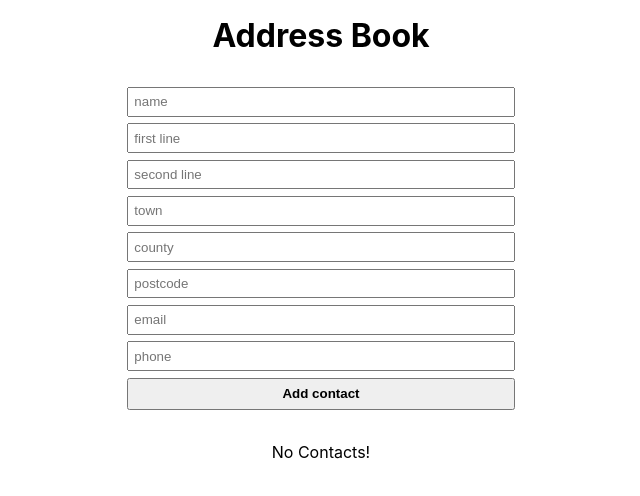
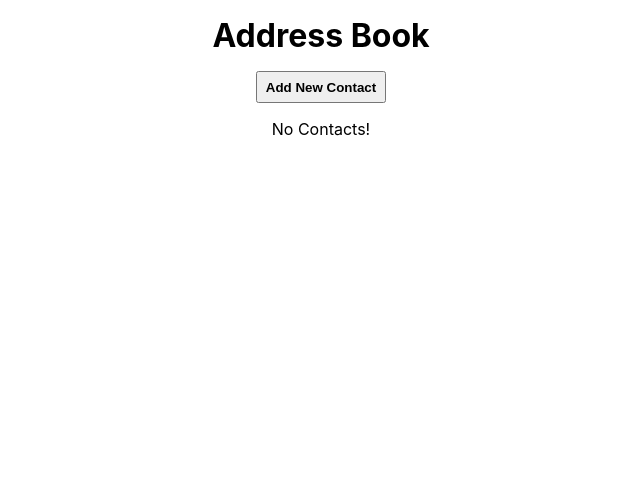
Before and after one commit to christocarr/react-address-book, a React (Create React App) app: page / in a window 1280 px wide. Shown: the top 496 px of the page, without its empty margins (319-959 px from the left). Built offline with nearby package versions, Linux system fonts and the light colour scheme.

Commit message:
feat: button that open and closes new contact form

```diff
--- a/src/App.js
+++ b/src/App.js
@@ -1,17 +1,23 @@
-import React from 'react';
-import ContactForm from './components/ContactForm'
+import React, { useState } from 'react';
+import ContactForm from './components/ContactForm';
 import ContactList from './components/ContactList';
-import '../src/index.css'
+import OpenFormButton from './components/OpenFormButton';
+import '../src/index.css';
 
 function App() {
-
+  const [displayForm, setDisplayForm] = useState(false);
   return (
     <div className="App">
       <header>
         <h1>Address Book</h1>
       </header>
       <main>
-				<ContactForm />
+        <OpenFormButton
+          displayForm={displayForm}
+          setDisplayForm={setDisplayForm}
+        />
+        {displayForm && <ContactForm />}
+
         <ContactList />
       </main>
     </div>
```
Lines whose indentation alone changed are shown as unchanged.
